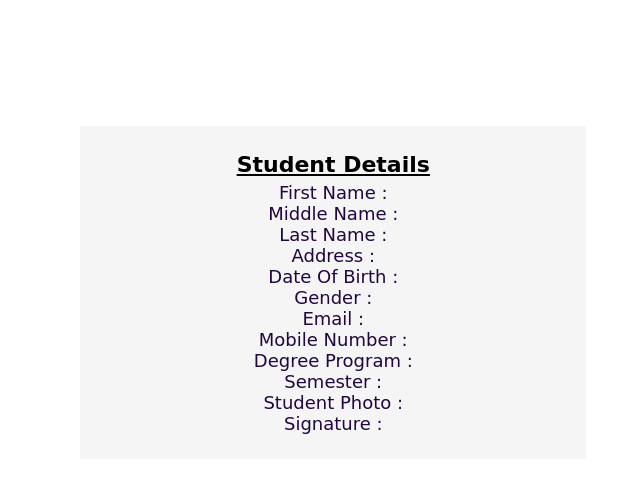
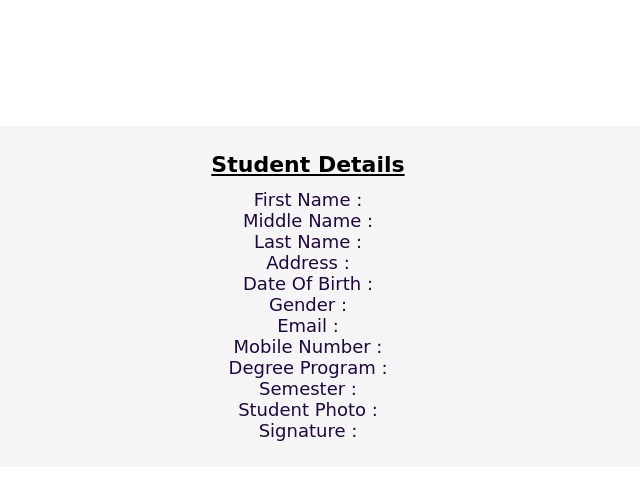
Before and after one commit to smita136/2211_CST, a plain HTML site: page data.html in a window 1280 px wide. Shown: the whole page, without its empty margins (332-972 px from the left). Drawn offline with Linux system fonts and the light colour scheme.

Commit message:
Update data.html

```diff
--- a/data.html
+++ b/data.html
@@ -18,9 +18,9 @@ Click nbfs://nbhost/SystemFileSystem/Templates/ClientSide/html.html to edit this
             }
             .rect1 {
                 height: auto;
-                width: 40%;
+                width: auto;
                 background-color: whitesmoke;
-                margin-left: 32%;
+
                 margin-top: 10%;
                 padding-bottom: 2%;
             }
@@ -55,6 +55,8 @@ Click nbfs://nbhost/SystemFileSystem/Templates/ClientSide/html.html to edit this
             document.getElementById("d10").innerHTML=localStorage.getItem("v10");
             document.getElementById("d11").innerHTML=localStorage.getItem("v11");
             document.getElementById("d12").innerHTML=localStorage.getItem("v12");
+
+
         </script>
 
     </body>
```
